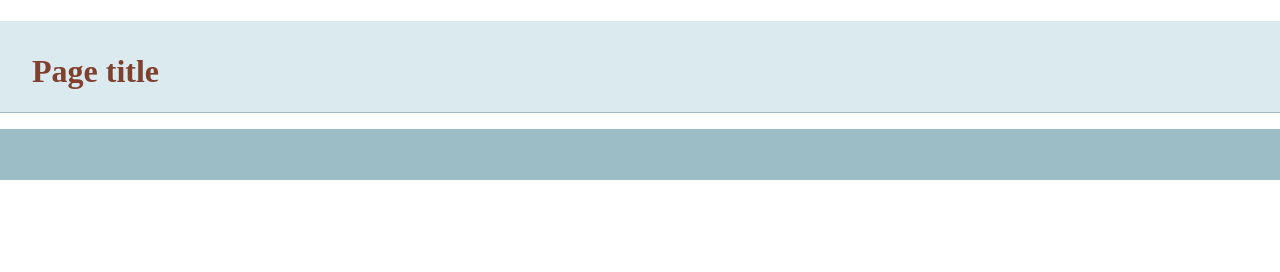
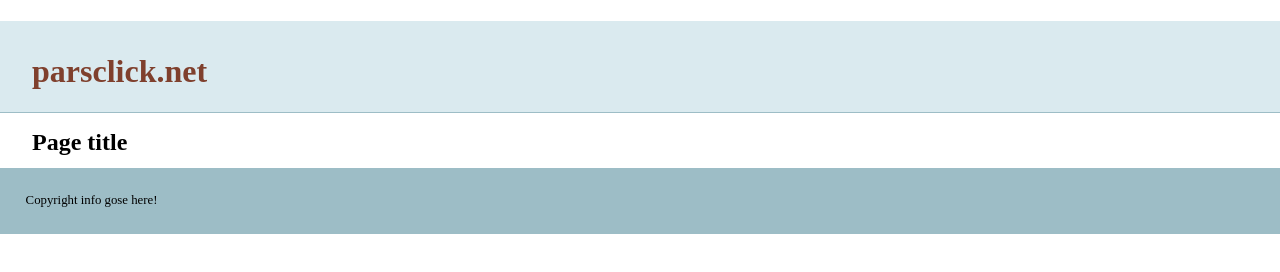
Before and after one commit to Hamidullah-hamid/git-basics, a plain HTML site: page index.html in a window 1280 px wide. Drawn offline with nearby package versions, Linux system fonts and the light colour scheme.

Commit message:
added more info

```diff
--- a/index.html
+++ b/index.html
@@ -6,7 +6,7 @@
     <head>
         <meta charset="utf-8">
         <meta http-equiv="X-UA-Compatible" content="IE=edge,chrome=1">
-        <title>lynda boilerplate</title>
+        <title>parsclick</title>
         <meta name="description" content="">
         <meta name="viewport" content="width=device-width">
         <link rel="stylesheet" href="_css/main.css">
@@ -14,13 +14,15 @@
     </head>
     <body>
     <header>
-	<h1>Page title</h1>
+	<h1>parsclick.net</h1>
     </header>
     <nav id="pageNav">
     </nav>
     <main>
+        <h2>Page title</h2>
     </main>
     <footer>
+        Copyright info gose here!
     </footer>
         <script>
 //use the modernizr load to load up external scripts. This will load the scripts asynchronously, but the order listed matters. Although it will load all scripts in parallel, it will execute them in the order listed
```
